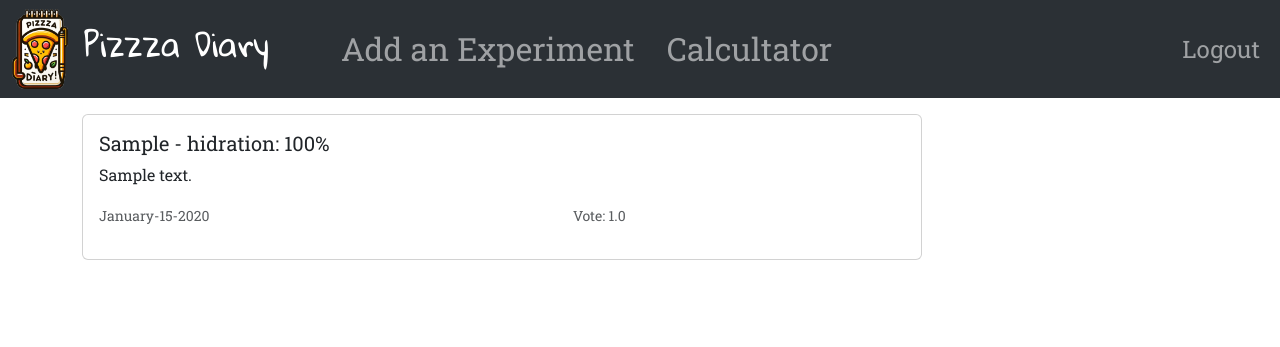
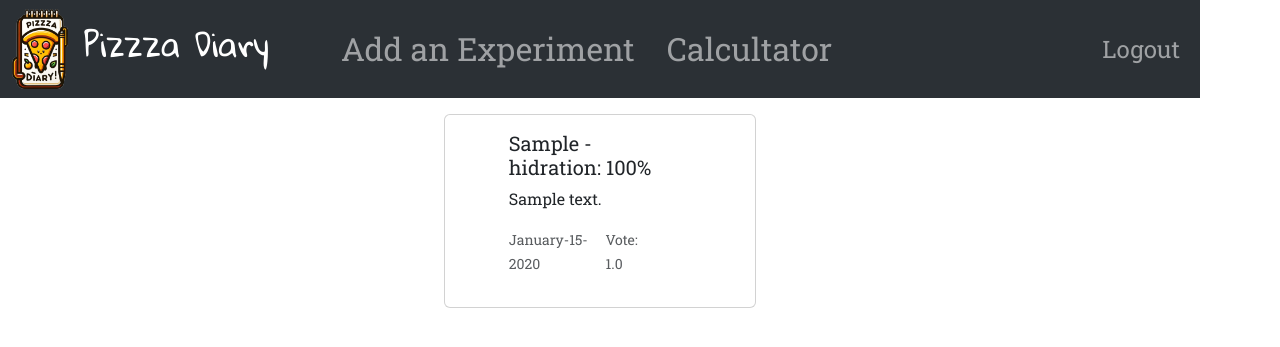
Before and after one commit to criscass/pizza_experiments, a Flask app: page / in a window 1280 px wide. Shown: the top 347 px of the page. Run offline with Flask 3, Linux system fonts and the light colour scheme; a user stored in the database is signed in; tables that the repository leaves empty hold one stand-in row (values such as "Sample post"); some libraries are stand-ins or nearby versions.

Commit message:
Css layout changes + app.config['REMEMBER_COOKIE_SECURE'] = True

```diff
--- a/app.py
+++ b/app.py
@@ -31,7 +31,7 @@ app.config['SQLALCHEMY_DATABASE_URI'] = os.getenv("DATABASE_URL")
 app.config['SQLALCHEMY_TRACK_MODIFICATIONS'] = False
 app.config['REMEMBER_COOKIE_DURATION'] = timedelta(days=365) #change remember me time
 app.config['PERMANENT_SESSION_LIFETIME'] = timedelta(days=365)
-app.config['REMEMBER_COOKIE_SECURE'] = False
+app.config['REMEMBER_COOKIE_SECURE'] = True
 
 
 
--- a/static/css/styles.css
+++ b/static/css/styles.css
@@ -1,5 +1,6 @@
 body {
 	font-family: "Roboto Slab", serif;
+	max-width: 1200px;
 }
 
 .card-link {
--- a/templates/index.html
+++ b/templates/index.html
@@ -1,8 +1,8 @@
 {% extends "layout.html" %} {% block content %} {% for exp in experiments %}
-<div class="mx-auto">
+<div class="center-text">
 	<div class="card mb-3 mt-3" style="max-width: 840px">
 		<a href="{{url_for('experiment', id=exp.id)}}" class="card-link stretched-link"></a>
-		<div class="row g-0">
+		<div class="row g-0 ps-md-5">
 			<div class="col-md-8">
 				<div class="card-body">
 					{% set hidration = (exp.water_amount*100)//exp.flour_amount %}
--- a/templates/layout.html
+++ b/templates/layout.html
@@ -35,7 +35,7 @@
 	</head>
 	<body>
 		{% include "navbar.html" %}
-		<div class="container">{% block content %} {% endblock %}</div>
+		<div class="container d-flex flex-column align-items-center">{% block content %} {% endblock %}</div>
 
 		<script
 			src="https://cdn.jsdelivr.net/npm/bootstrap@5.3.2/dist/js/bootstrap.bundle.min.js"
```
